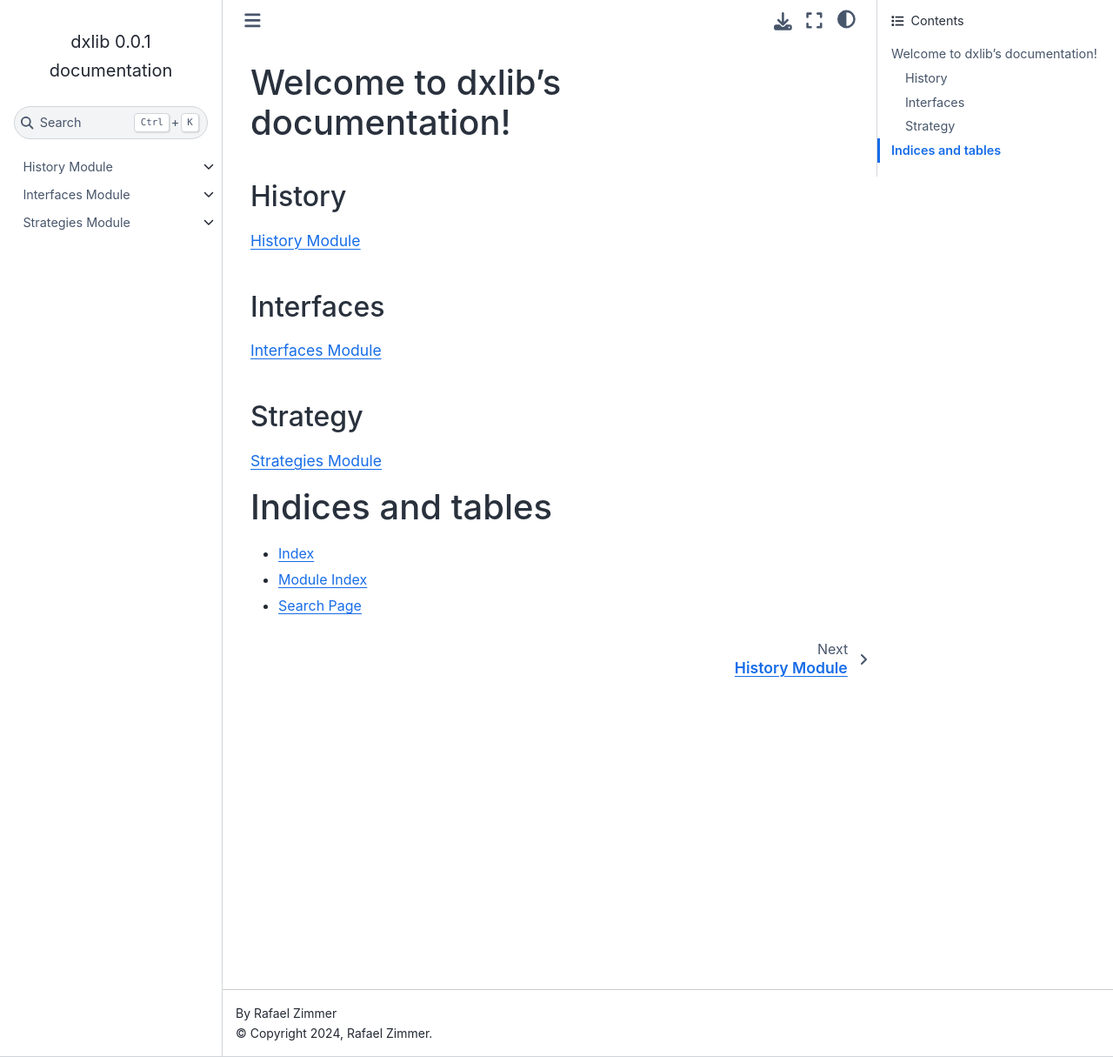
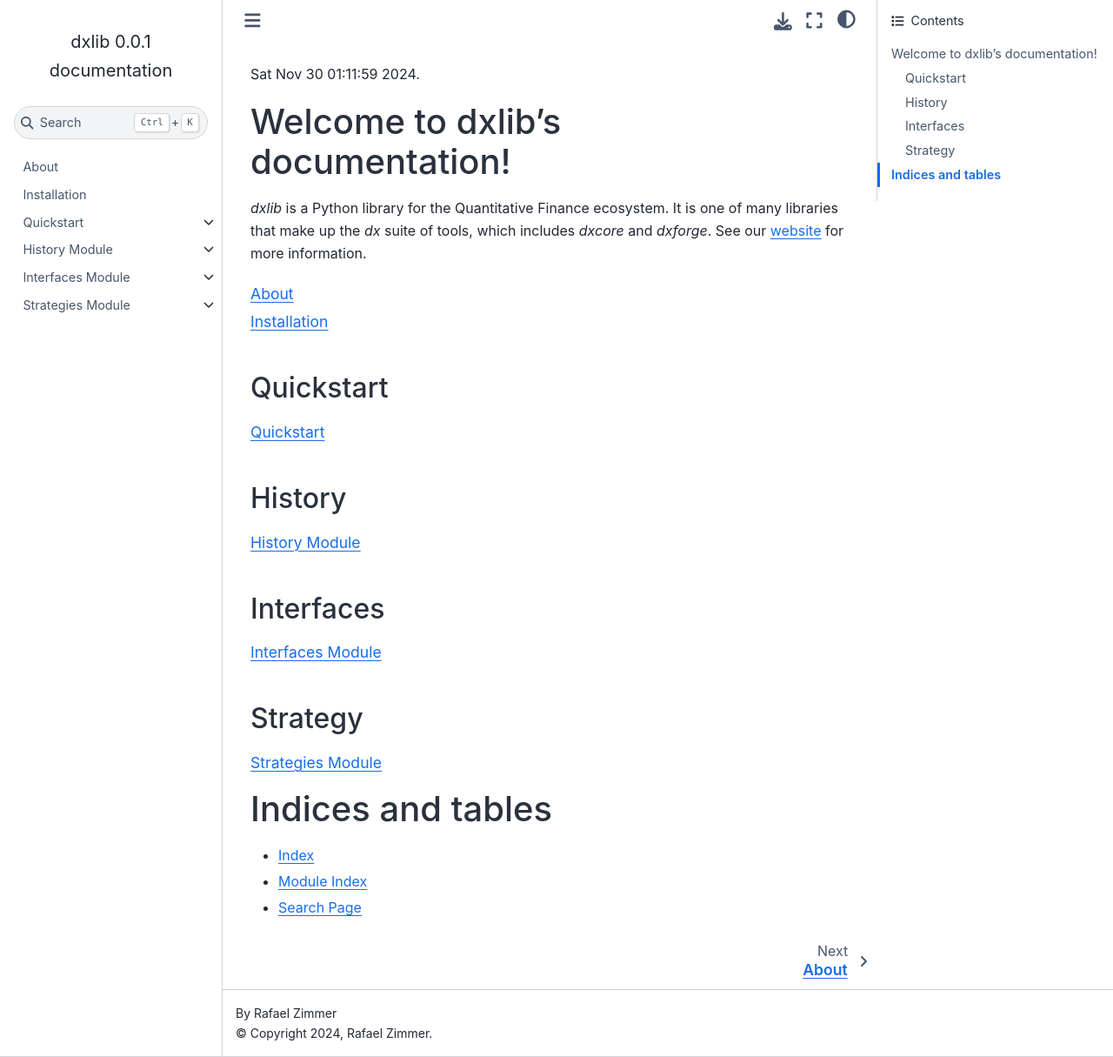
Before and after one commit to divergex/dxlib, a Sphinx documentation site: the page built from docs/index.rst, in a window 1280 px wide and 1215 px high. Shown: the whole window at 87% size. Built offline with Sphinx 7.4.7 and the Sphinx Book theme 1.1.4, drawn with Linux system fonts in a browser that asks for light colours.

```diff
--- a/docs/index.rst
+++ b/docs/index.rst
@@ -1,10 +1,27 @@
-.. dxlib documentation master file, created by
-   sphinx-quickstart on Sat Nov 30 01:11:59 2024.
-   You can adapt this file completely to your liking, but it should at least
-   contain the root `toctree` directive.
+.. dxlib documentation
+Sat Nov 30 01:11:59 2024.
 
 Welcome to dxlib's documentation!
 =================================
+
+`dxlib` is a Python library for the Quantitative Finance ecosystem.
+It is one of many libraries that make up the `dx` suite of tools, which includes `dxcore` and `dxforge`.
+See our `website <https://divergex.github.io/>`_ for more information.
+
+.. toctree::
+   :maxdepth: 1
+
+   source/about
+   source/installation
+
+Quickstart
+----------
+
+.. toctree::
+   :maxdepth: 1
+
+   source/quickstart/index
+
 
 History
 -------
--- /dev/null
+++ b/docs/source/interfaces/external/ibkr/ibkr_account.rst
@@ -0,0 +1,4 @@
+.. _ibkr_account:
+
+IBKR Account
+------------
--- a/docs/source/interfaces/external/index.rst
+++ b/docs/source/interfaces/external/index.rst
@@ -7,3 +7,4 @@ External Interfaces
    :maxdepth: 1
 
    investing_com
+   ibkr/index
--- /dev/null
+++ b/docs/source/quickstart/index.rst
@@ -0,0 +1,7 @@
+.. _quickstart:
+
+Quickstart
+==========
+
+.. toctree::
+   :maxdepth: 1
```
Also changed, not shown: docs/source/about.rst (added, +16 -0 lines), docs/source/installation.rst (added, +14 -0 lines), docs/source/interfaces/external/ibkr/get_started.rst (added, +28 -0 lines), docs/source/interfaces/external/ibkr/ibkr_market.rst (added, +44 -0 lines), docs/source/interfaces/external/ibkr/index.rst (added, +11 -0 lines), 2 other files.
